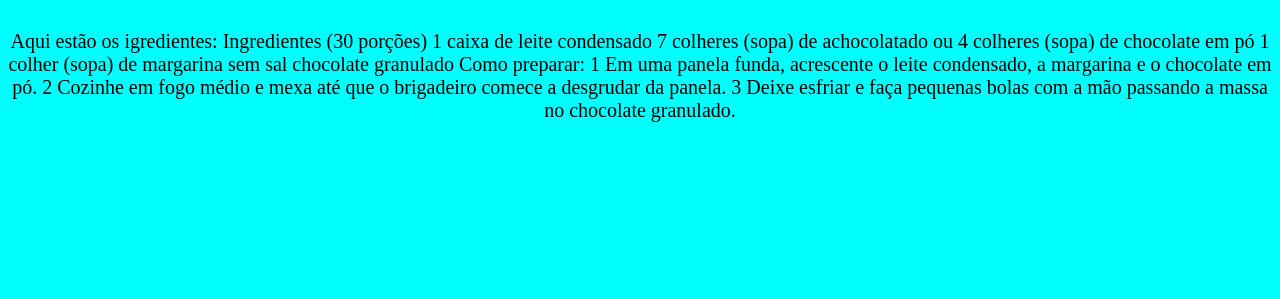
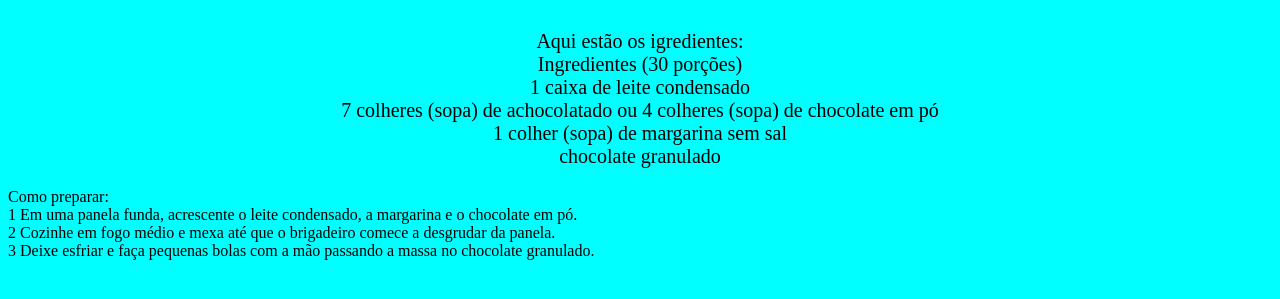
Before and after one commit to MatheusAugusto2/Matheus, a plain HTML site: page index.html in a window 1280 px wide. Shown: the part 95-394 px from the top of the page. Drawn offline with Linux system fonts and the light colour scheme.

Commit message:
index.html

```diff
--- a/index.html
+++ b/index.html
@@ -10,15 +10,15 @@
     <h1> Como fazer brigadeiro </h1>
 
 <p>Aqui estão os igredientes:
-    Ingredientes (30 porções)
-1 caixa de leite condensado
-7 colheres (sopa) de achocolatado ou 4 colheres (sopa) de chocolate em pó
-1 colher (sopa) de margarina sem sal
-chocolate granulado
+    <br>Ingredientes (30 porções)
+<br>1 caixa de leite condensado
+<br>7 colheres (sopa) de achocolatado ou 4 colheres (sopa) de chocolate em pó
+<br>1 colher (sopa) de margarina sem sal
+<br>chocolate granulado
 
- Como preparar:
- 1 Em uma panela funda, acrescente o leite condensado, a margarina e o chocolate em pó.
- 2 Cozinhe em fogo médio e mexa até que o brigadeiro comece a desgrudar da panela.
- 3 Deixe esfriar e faça pequenas bolas com a mão passando a massa no chocolate granulado.</p>
+ <p></p>Como preparar:
+ <br>1 Em uma panela funda, acrescente o leite condensado, a margarina e o chocolate em pó.
+ <br>2 Cozinhe em fogo médio e mexa até que o brigadeiro comece a desgrudar da panela.
+ <br>3 Deixe esfriar e faça pequenas bolas com a mão passando a massa no chocolate granulado.</p>
 </body>
 </html>
```
